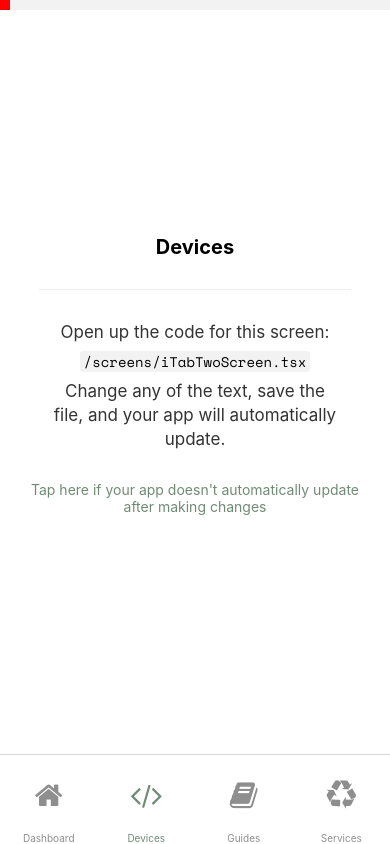
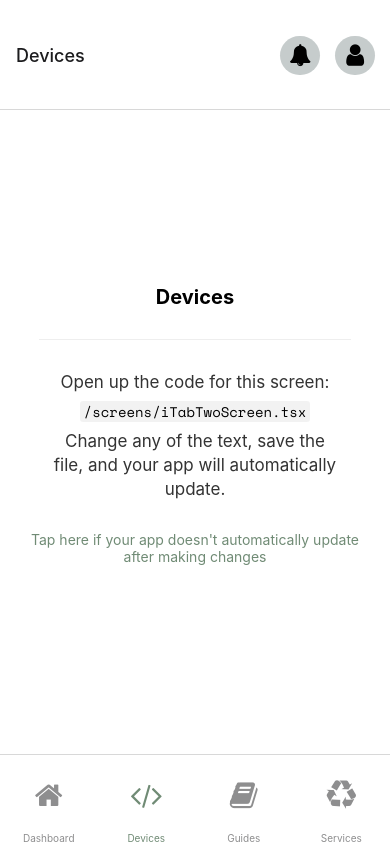
Before and after one commit to james-l-wong/wecycle, a React Native app: screen /TabTwo in a window 390 px wide. Built offline with nearby package versions, Linux system fonts and the light colour scheme; what expo-linking, native-base would draw is missing.

Commit message:
fixed missing header in devices tab

```diff
--- a/navigation/index.tsx
+++ b/navigation/index.tsx
@@ -160,17 +160,12 @@ function BottomTabNavigator() {
       <BottomTab.Screen
         name="TabTwo"
         component={Devices}
-        options={({ navigation }: RootTabScreenProps<"TabOne">) => ({
+        options={({ navigation }: RootTabScreenProps<"TabTwo">) => ({
           title: "Devices",
+          tabBarIcon: ({ color }) => <TabBarIcon name="code" color={color} />,
           headerStyle: {
             height: 110,
           },
-          tabBarIcon: ({ color }) => <TabBarIcon name="code" color={color} />,
-          header: () => (
-            <View
-              style={{ backgroundColor: "red", width: 10, height: 10 }}
-            ></View>
-          ),
           headerRight: () => (
             <View
               style={{
--- a/types.tsx
+++ b/types.tsx
@@ -28,8 +28,10 @@ export type RootStackScreenProps<Screen extends keyof RootStackParamList> =
 
 export type RootTabParamList = {
   TabOne: undefined;
+  TabOne1: undefined;
   TabTwo: undefined;
-  Login: undefined;
+  TabThree: undefined;
+  TabFour: undefined;
 };
 
 export type RootTabScreenProps<Screen extends keyof RootTabParamList> =
```
